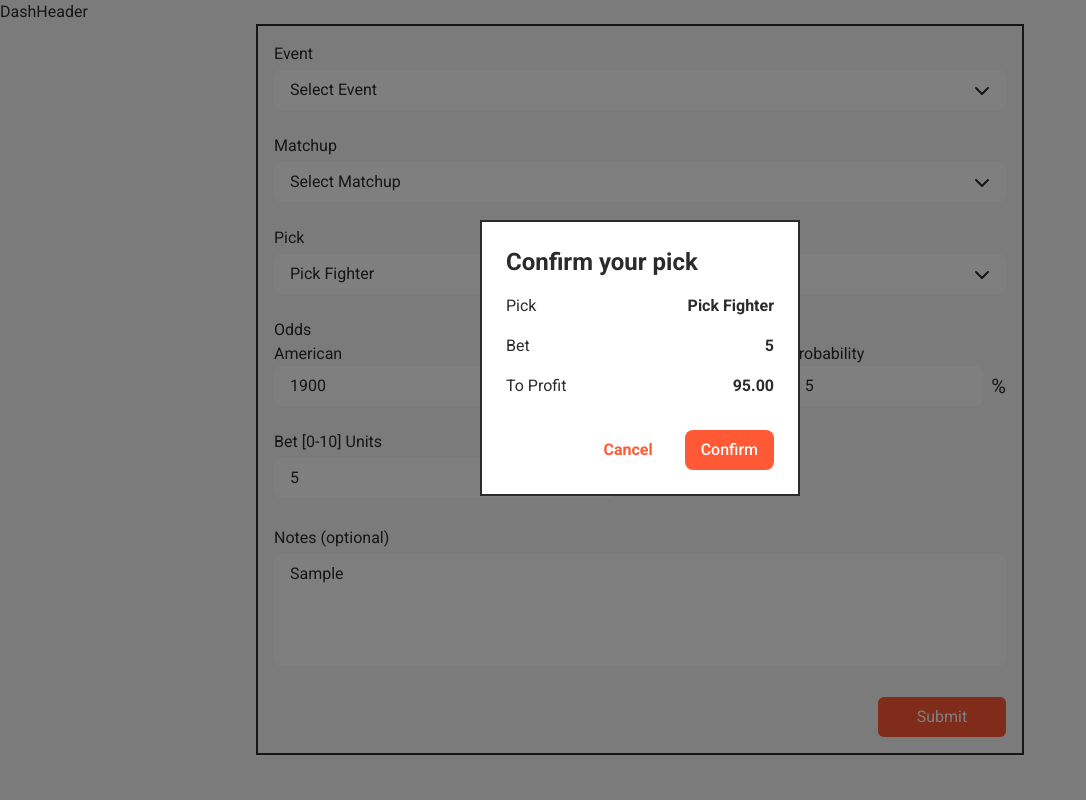
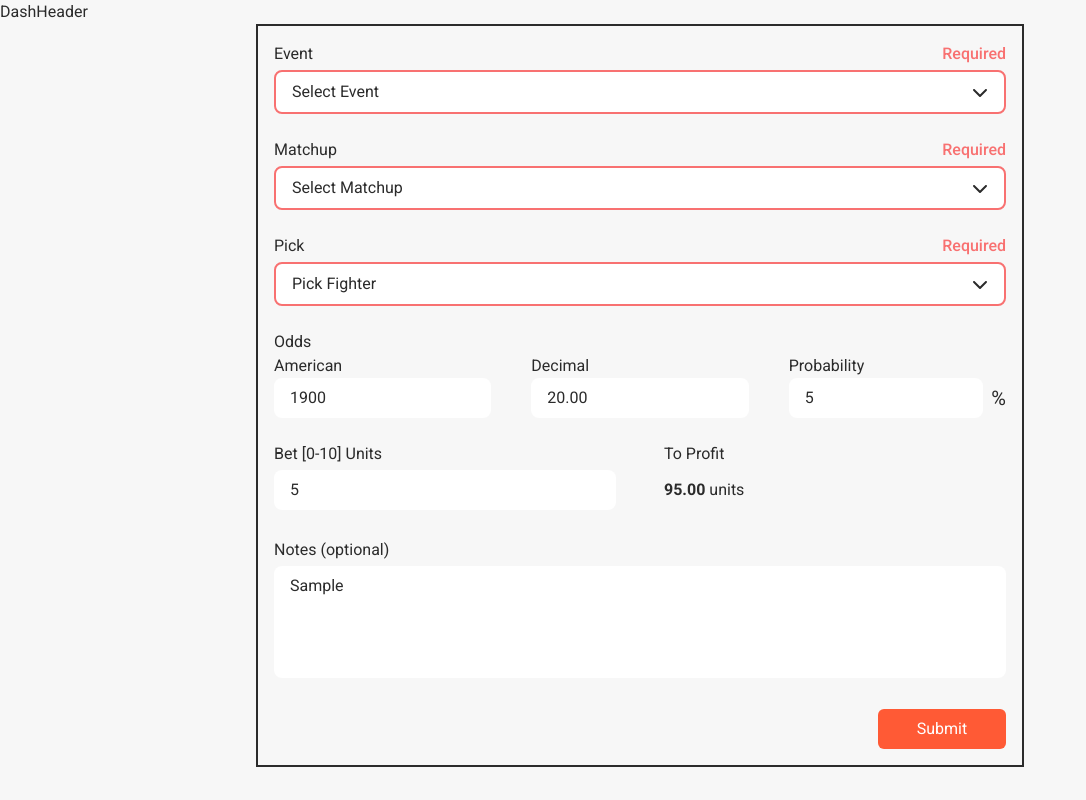
Before and after one commit to ray-mak/sportfolio, a React (Vite) app in the folder frontend/: page /dash/addpick in a window 1280 px wide. Both pictures are taken after typing "5", "5", "5", "5", "Sample" into the empty fields and a click on the button "Submit". Shown: the whole page, without its empty margins (0-1086 px from the left). Built offline with nearby package versions, Linux system fonts and the light colour scheme.

Commit message:
Added form validation and error messages

```diff
--- a/frontend/src/features/bets/AddPick.jsx
+++ b/frontend/src/features/bets/AddPick.jsx
@@ -20,6 +20,14 @@ const AddPick = () => {
         pickDropdown: false
     })
 
+    const [formError, setFormError] = useState({
+        event: false,
+        matchup: false,
+        pick: false,
+        odds: false,
+        betAmount: false
+    })
+
     //updates form values
     function handleChange(e, name) {
         const { value, innerText, tagName } = e.target
@@ -37,8 +45,6 @@ const AddPick = () => {
             pickDropdown: false
         }))
     }
-
-    console.log(formData)
 
     //generate event names from JSON
     const eventNames = upcomingEvents.map(item => {
@@ -72,6 +78,23 @@ const AddPick = () => {
     } else {
         pickList = <li className='flex items-center p-2 rounded-md'>Please select a matchup first</li>
     }
+
+    //reset dropdown options when parent dropdown selection changes. (reset matchup and pick if event changes, reset pick if matchup changes.)
+
+    useEffect(() => {
+        setFormData(prevState => ({
+            ...prevState,
+            matchup: "Select Matchup",
+            pick: "Pick Fighter",
+        }))
+    }, [formData.event])
+
+    useEffect(() => {
+        setFormData(prevState => ({
+            ...prevState,
+            pick: "Pick Fighter",
+        }))
+    }, [formData.matchup])
 
     //toggle dropdowns and close dropdown when clicking outside of dropdown
     function toggleDropdown(dropdown) {
@@ -202,25 +225,48 @@ const AddPick = () => {
         }
     }, [betAmount, decimalOdds])
 
+    //check if inputs are valid
+    function checkError() {
+        formData.event === "Select Event" ? setFormError(prevState => ({ ...prevState, event: true })) : setFormError(prevState => ({ ...prevState, event: false }))
+        formData.matchup === "Select Matchup" ? setFormError(prevState => ({ ...prevState, matchup: true })) : setFormError(prevState => ({ ...prevState, matchup: false }))
+        formData.pick === "Pick Fighter" ? setFormError(prevState => ({ ...prevState, pick: true })) : setFormError(prevState => ({ ...prevState, pick: false }))
+        if (americanOdds > -100 && americanOdds < 100 || decimalOdds < 1) {
+            setFormError(prevState => ({ ...prevState, odds: true }))
+        } else {
+            setFormError(prevState => ({ ...prevState, odds: false }))
+        }
+        formData.betAmount === "" ? setFormError(prevState => ({ ...prevState, betAmount: true })) : setFormError(prevState => ({ ...prevState, betAmount: false }))
+    }
+
     //show confirmation and submit form
     const [showConfirmation, setShowConfirmation] = useState(false)
     function handleSubmit(e) {
         e.preventDefault()
-        setShowConfirmation(true)
+
+        const isError = Object.values(formError).some(value => value)
+        if (isError) {
+            return
+        } else {
+            setShowConfirmation(true)
+        }
+        console.log(formError)
     }
 
     function cancelConfirm() {
         setShowConfirmation(false)
     }
-    console.log(formData)
+
     // console.log(americanOdds, decimalOdds, probability, betAmount, selectedEvent, selectedEventMatchups, pickedFighter)
     return (
         <div className='flex flex-col items-center justify-center text-sm sm:text-base'>
             <form onSubmit={handleSubmit} className='flex flex-col w-full gap-6 border-2 p-4 sm:w-5/6 lg:w-3/5 2xl:w-1/2'>
                 <div ref={eventContainer}>
-                    <p>Event</p>
+                    <div className='flex'>
+                        <p>Event</p>
+                        {formError.event && <span className='ml-auto text-red-400 font-medium'>Required</span>}
+                    </div>
                     <div className='relative'>
-                        <button type='button' className='w-full flex items-center justify-between bg-white px-4 py-2 rounded-lg mt-1 hover:cursor-pointer' aria-label='Select event' onClick={() => toggleDropdown("eventDropdown")}>
+                        <button type='button' className={`w-full flex items-center justify-between bg-white px-4 py-2 rounded-lg mt-1 hover:cursor-pointer ${formError.event ? "border-2 border-red-400" : ""}`} aria-label='Select event' onClick={() => toggleDropdown("eventDropdown")}>
                             <span>{formData.event}</span>
                             <FontAwesomeIcon icon={faChevronDown} />
                         </button>
@@ -232,9 +278,12 @@ const AddPick = () => {
                     </div>
                 </div>
                 <div ref={matchupContainer}>
-                    <p>Matchup</p>
+                    <div className='flex'>
+                        <p>Matchup</p>
+                        {formError.matchup && <span className='ml-auto text-red-400 font-medium'>Required</span>}
+                    </div>
                     <div className='relative'>
-                        <button type='button' className='w-full flex items-center justify-between bg-white px-4 py-2 rounded-lg mt-1 hover:cursor-pointer' aria-label='Select matchup' onClick={() => toggleDropdown("matchupDropdown")}>
+                        <button type='button' className={`w-full flex items-center justify-between bg-white px-4 py-2 rounded-lg mt-1 hover:cursor-pointer ${formError.matchup ? "border-2 border-red-400" : ""}`} aria-label='Select matchup' onClick={() => toggleDropdown("matchupDropdown")}>
                             <span>{formData.matchup}</span>
                             <FontAwesomeIcon icon={faChevronDown} />
                         </button>
@@ -247,8 +296,11 @@ const AddPick = () => {
                     </div>
                 </div>
                 <div ref={pickContainer} className='relative'>
-                    <p>Pick</p>
-                    <button type='button' className='w-full flex items-center justify-between bg-white px-4 py-2 rounded-lg mt-1 hover:cursor-pointer' aria-label='Select matchup' onClick={() => toggleDropdown("pickDropdown")}>
+                    <div className='flex'>
+                        <p>Pick</p>
+                        {formError.pick && <span className='ml-auto text-red-400 font-medium'>Required</span>}
+                    </div>
+                    <button type='button' className={`w-full flex items-center justify-between bg-white px-4 py-2 rounded-lg mt-1 hover:cursor-pointer ${formError.pick ? "border-2 border-red-400" : ""}`} aria-label='Select matchup' onClick={() => toggleDropdown("pickDropdown")}>
                         <span>{formData.pick}</span>
                         <FontAwesomeIcon icon={faChevronDown} />
                     </button>
@@ -259,7 +311,10 @@ const AddPick = () => {
                     </div>}
                 </div>
                 <div>
-                    <p>Odds</p>
+                    <div className='flex'>
+                        <p>Odds</p>
+                        {formError.odds && <span className='ml-auto text-red-400 font-medium'>Invalid Odds</span>}
+                    </div>
                     <div className='w-full grid grid-cols-3 gap-2 sm:gap-4 md:gap-6 lg:gap-10'>
                         <label htmlFor='americanOdds'>
                             American
@@ -268,7 +323,7 @@ const AddPick = () => {
                                 type='number'
                                 value={americanOdds}
                                 onChange={handleAmericanOddsChange}
-                                className='w-full px-4 py-2 rounded-lg'
+                                className={`w-full px-4 py-2 rounded-lg ${formError.odds ? "border-2 border-red-400" : ""}`}
                             />
                         </label>
                         <label htmlFor='decimalnOdds'>
@@ -278,7 +333,7 @@ const AddPick = () => {
                                 type='number'
                                 value={decimalOdds}
                                 onChange={handleDecimalOddsChange}
-                                className='w-full px-4 py-2 rounded-lg'
+                                className={`w-full px-4 py-2 rounded-lg ${formError.odds ? "border-2 border-red-400" : ""}`}
                             />
                         </label>
                         <label htmlFor='probability'>
@@ -289,7 +344,7 @@ const AddPick = () => {
                                     type='number'
                                     value={probability}
                                     onChange={handleProbabilityChange}
-                                    className='w-full px-4 py-2 rounded-lg'
+                                    className={`w-full px-4 py-2 rounded-lg ${formError.odds ? "border-2 border-red-400" : ""}`}
                                 />
                                 <p className='text-xl'>%</p>
                             </div>
@@ -298,13 +353,13 @@ const AddPick = () => {
                 </div>
                 <div className='grid grid-cols-2 gap-12'>
                     <label htmlFor='betAmount'>
-                        <p>Bet [0-10] Units</p>
+                        <p className='flex'>Bet [0-10] Units {formError.betAmount && <span className='ml-auto text-red-400 font-medium'>Required</span>}</p>
                         <input
                             id='betAmount'
                             type='number'
                             value={betAmount}
                             onChange={handleBetAmount}
-                            className='w-full px-4 py-2 rounded-lg mt-1'
+                            className={`w-full px-4 py-2 rounded-lg mt-1 ${formError.betAmount ? "border-2 border-red-400" : ""}`}
                             maxLength={4}
                             min={0}
                             max={10}
@@ -324,7 +379,7 @@ const AddPick = () => {
                         className='w-full h-28 px-4 py-2 rounded-lg mt-1 resize-none'
                     />
                 </label>
-                <button className='w-32 py-2 text-white bg-brightRed rounded-md ml-auto'>Submit</button>
+                <button onClick={checkError} className='w-32 py-2 text-white bg-brightRed rounded-md ml-auto'>Submit</button>
             </form >
             {/* Confirmation dialog and dark overlay */}
             {
```
Also changed, not shown: frontend/src/components/DropdownSearch.jsx (added).
